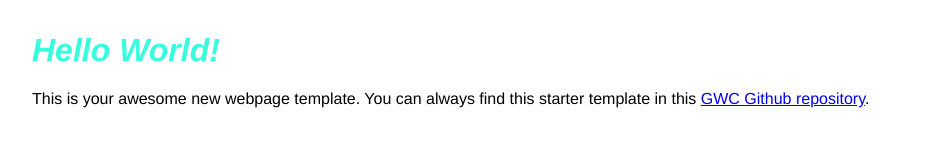
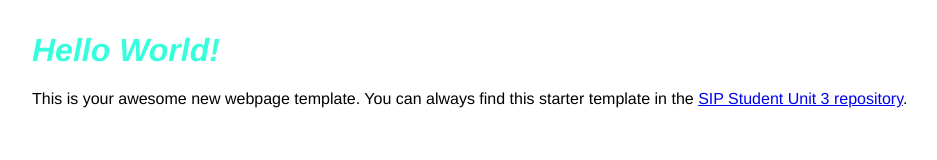
Before and after one commit to liza-at-GWC/web-starter-code, a plain HTML site: page index.html in a window 1280 px wide. Shown: the whole page, without its empty margins (0-937 px from the left). Drawn offline with Linux system fonts and the light colour scheme.

Commit message:
updated link, added lesson folders

```diff
--- a/index.html
+++ b/index.html
@@ -16,7 +16,7 @@
     <h1>Hello World!</h1>
 
     <p>
-      This is your awesome new webpage template. You can always find this starter template in this <a href="https://github.com/liza-at-GWC/web-starter-code">GWC Github repository</a>.
+      This is your awesome new webpage template. You can always find this starter template in the <a href="https://github.com/GirlsFirst/SIP-Student/tree/master/Unit3_Web">SIP Student Unit 3 repository</a>.
     </p>
 
   </body>
```
Also changed, not shown: 1 other file.
